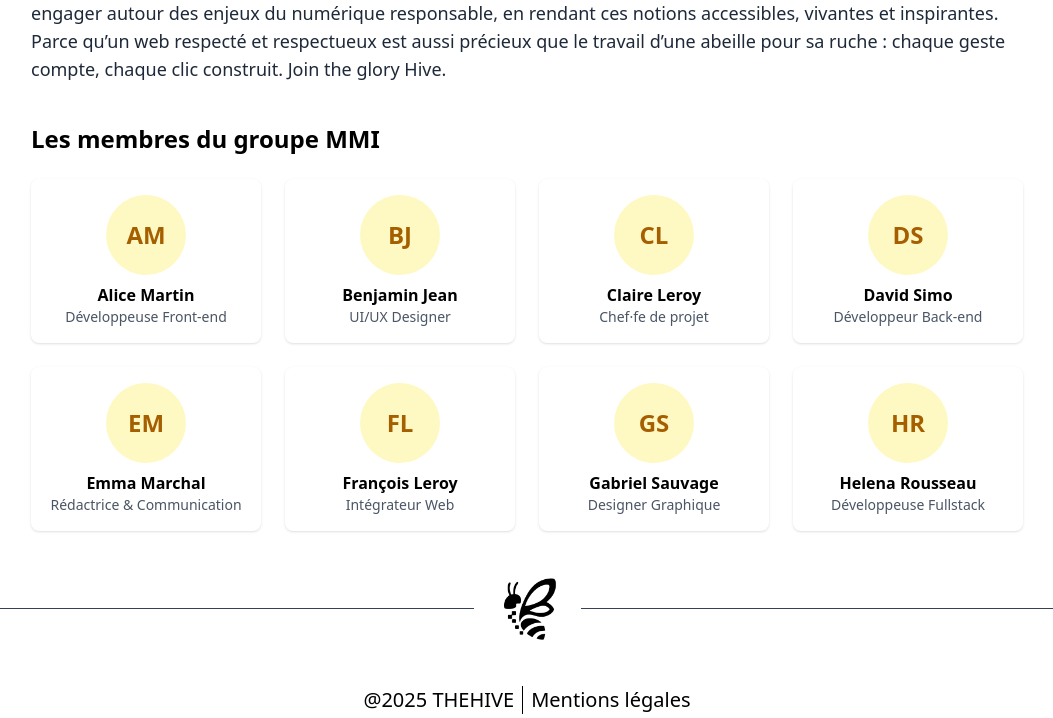
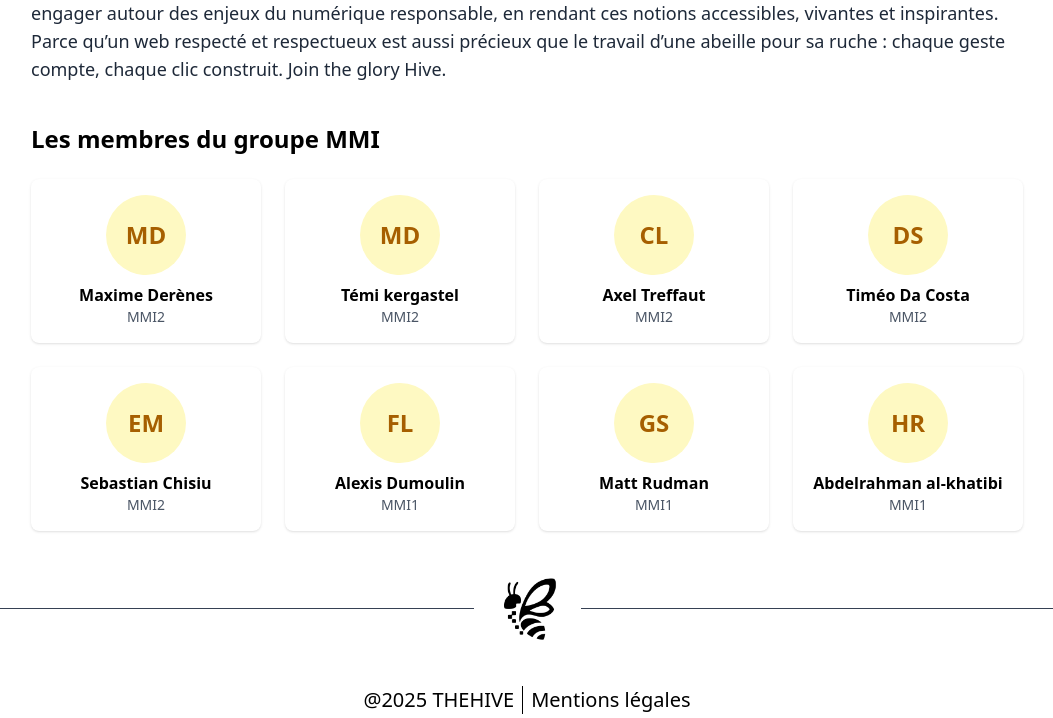
Before and after one commit to MLoks77/NDI_2025, a PHP site: page /pages/propos/propos.php in a window 1280 px wide. Shown: the part 445-1163 px from the top of the page, without its empty margins (113-1166 px from the left). Run offline with PHP 8.4, Linux system fonts and the light colour scheme.

Commit message:
a propos

```diff
--- a/TheHive/pages/contact/contact.php
+++ b/TheHive/pages/contact/contact.php
@@ -1,5 +1,4 @@
 <?php
-session_start();
 require_once "../../php/navbar.php";
 ?>
 
--- a/TheHive/pages/mentionslegales/mentionslegales.php
+++ b/TheHive/pages/mentionslegales/mentionslegales.php
@@ -1,5 +1,4 @@
 <?php
-session_start();
 require_once "../../php/navbar.php";
 ?>
 
--- a/TheHive/pages/nird/nird.php
+++ b/TheHive/pages/nird/nird.php
@@ -1,5 +1,4 @@
 <?php
-session_start();
 require_once "../../php/navbar.php";
 ?>
 
--- a/TheHive/pages/piliers/piliers.php
+++ b/TheHive/pages/piliers/piliers.php
@@ -1,5 +1,4 @@
 <?php
-session_start();
 require_once "../../php/navbar.php";
 ?>
 
--- a/TheHive/pages/propos/propos.php
+++ b/TheHive/pages/propos/propos.php
@@ -68,65 +68,65 @@ require_once "../../php/navbar.php";
                 <div class="bg-white shadow rounded-lg p-4 flex flex-col items-center">
                     <div
                         class="w-20 h-20 bg-yellow-100 rounded-full mb-2 flex items-center justify-center text-2xl font-bold text-yellow-700">
-                        AM</div>
-                    <div class="font-semibold">Alice Martin</div>
-                    <p class="text-sm text-gray-600 text-center">Développeuse Front-end</p>
+                        MD</div>
+                    <div class="font-semibold">Maxime Derènes</div>
+                    <p class="text-sm text-gray-600 text-center">MMI2</p>
                 </div>
                 <!-- Membre 2 -->
                 <div class="bg-white shadow rounded-lg p-4 flex flex-col items-center">
                     <div
                         class="w-20 h-20 bg-yellow-100 rounded-full mb-2 flex items-center justify-center text-2xl font-bold text-yellow-700">
-                        BJ</div>
-                    <div class="font-semibold">Benjamin Jean</div>
-                    <p class="text-sm text-gray-600 text-center">UI/UX Designer</p>
+                        MD</div>
+                    <div class="font-semibold">Témi kergastel</div>
+                    <p class="text-sm text-gray-600 text-center">MMI2</p>
                 </div>
                 <!-- Membre 3 -->
                 <div class="bg-white shadow rounded-lg p-4 flex flex-col items-center">
                     <div
                         class="w-20 h-20 bg-yellow-100 rounded-full mb-2 flex items-center justify-center text-2xl font-bold text-yellow-700">
                         CL</div>
-                    <div class="font-semibold">Claire Leroy</div>
-                    <p class="text-sm text-gray-600 text-center">Chef·fe de projet</p>
+                    <div class="font-semibold">Axel Treffaut</div>
+                    <p class="text-sm text-gray-600 text-center">MMI2</p>
                 </div>
                 <!-- Membre 4 -->
                 <div class="bg-white shadow rounded-lg p-4 flex flex-col items-center">
                     <div
                         class="w-20 h-20 bg-yellow-100 rounded-full mb-2 flex items-center justify-center text-2xl font-bold text-yellow-700">
                         DS</div>
-                    <div class="font-semibold">David Simo</div>
-                    <p class="text-sm text-gray-600 text-center">Développeur Back-end</p>
+                    <div class="font-semibold">Timéo Da Costa</div>
+                    <p class="text-sm text-gray-600 text-center">MMI2</p>
                 </div>
                 <!-- Membre 5 -->
                 <div class="bg-white shadow rounded-lg p-4 flex flex-col items-center">
                     <div
                         class="w-20 h-20 bg-yellow-100 rounded-full mb-2 flex items-center justify-center text-2xl font-bold text-yellow-700">
                         EM</div>
-                    <div class="font-semibold">Emma Marchal</div>
-                    <p class="text-sm text-gray-600 text-center">Rédactrice & Communication</p>
+                    <div class="font-semibold">Sebastian Chisiu</div>
+                    <p class="text-sm text-gray-600 text-center">MMI2</p>
                 </div>
                 <!-- Membre 6 -->
                 <div class="bg-white shadow rounded-lg p-4 flex flex-col items-center">
                     <div
                         class="w-20 h-20 bg-yellow-100 rounded-full mb-2 flex items-center justify-center text-2xl font-bold text-yellow-700">
                         FL</div>
-                    <div class="font-semibold">François Leroy</div>
-                    <p class="text-sm text-gray-600 text-center">Intégrateur Web</p>
+                    <div class="font-semibold">Alexis Dumoulin</div>
+                    <p class="text-sm text-gray-600 text-center">MMI1</p>
                 </div>
                 <!-- Membre 7 -->
                 <div class="bg-white shadow rounded-lg p-4 flex flex-col items-center">
                     <div
                         class="w-20 h-20 bg-yellow-100 rounded-full mb-2 flex items-center justify-center text-2xl font-bold text-yellow-700">
                         GS</div>
-                    <div class="font-semibold">Gabriel Sauvage</div>
-                    <p class="text-sm text-gray-600 text-center">Designer Graphique</p>
+                    <div class="font-semibold">Matt Rudman</div>
+                    <p class="text-sm text-gray-600 text-center">MMI1</p>
                 </div>
                 <!-- Membre 8 -->
                 <div class="bg-white shadow rounded-lg p-4 flex flex-col items-center">
                     <div
                         class="w-20 h-20 bg-yellow-100 rounded-full mb-2 flex items-center justify-center text-2xl font-bold text-yellow-700">
                         HR</div>
-                    <div class="font-semibold">Helena Rousseau</div>
-                    <p class="text-sm text-gray-600 text-center">Développeuse Fullstack</p>
+                    <div class="font-semibold">Abdelrahman al-khatibi</div>
+                    <p class="text-sm text-gray-600 text-center">MMI1</p>
                 </div>
             </div>
         </section>
```
